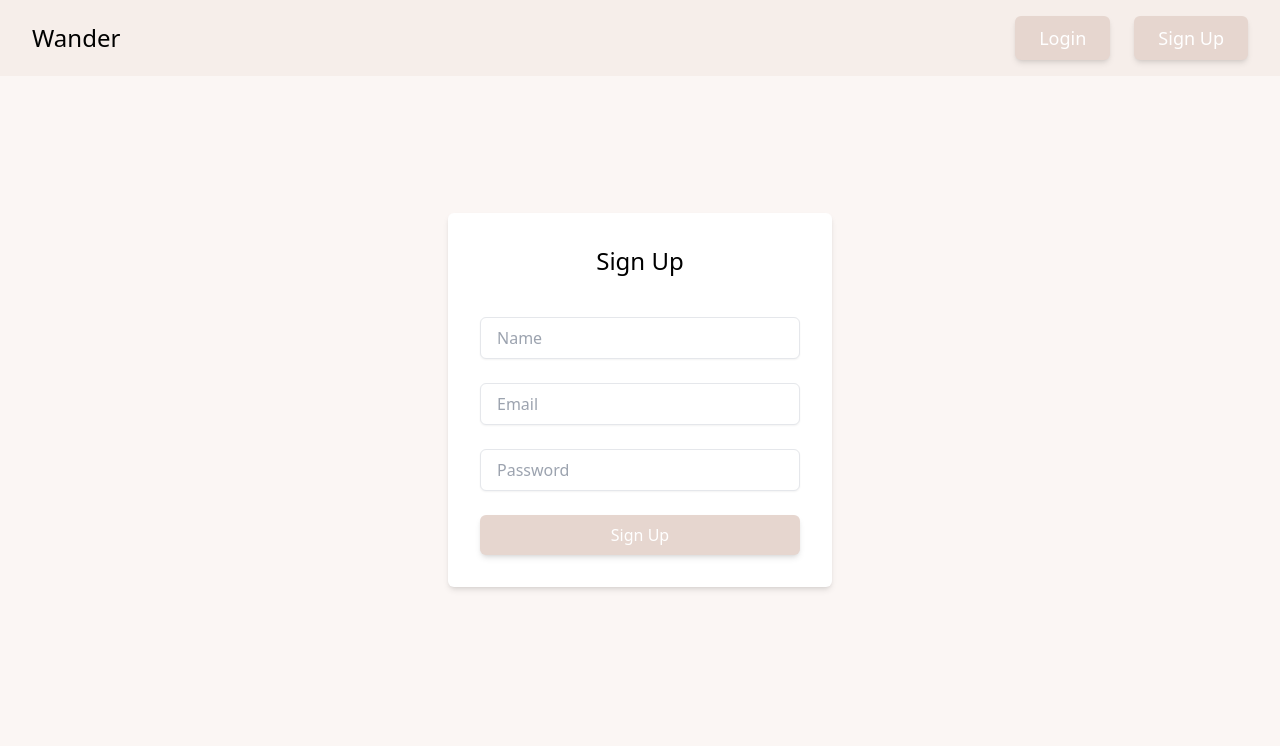
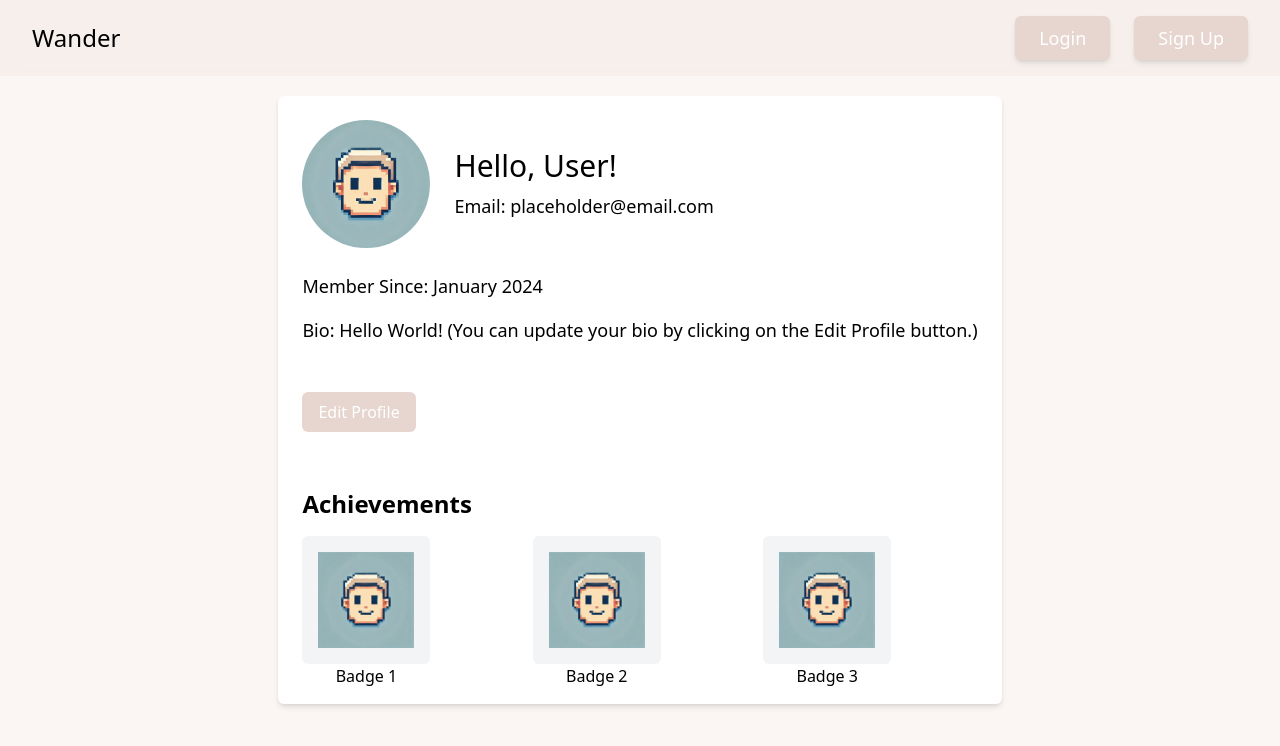
Before and after one commit to crosve/wander, a React (Vite) app in the folder frontend/: page /profile in a window 1280 px wide. Shown: the top 746 px of the page. Built offline with nearby package versions, Linux system fonts and the light colour scheme.

Commit message:
Frontend changes

```diff
--- a/frontend/index.html
+++ b/frontend/index.html
@@ -1,9 +1,9 @@
-<!DOCTYPE html>
+<!doctype html>
 <html lang="en">
   <head>
     <meta charset="UTF-8" />
     <meta name="viewport" content="width=device-width, initial-scale=1.0" />
-    <title>Vite + React</title>
+    <title>Wander</title>
   </head>
   <body>
     <div id="root"></div>
--- a/frontend/package.json
+++ b/frontend/package.json
@@ -10,6 +10,7 @@
     "preview": "vite preview"
   },
   "dependencies": {
+    "@react-google-maps/api": "^2.19.3",
     "framer-motion": "^11.11.1",
     "react": "^18.3.1",
     "react-dom": "^18.3.1",
--- a/frontend/src/App.jsx
+++ b/frontend/src/App.jsx
@@ -1,12 +1,24 @@
+import React from "react";
+import { BrowserRouter as Router, Routes, Route } from "react-router-dom";
 import NavBar from "./components/NavBar";
 import Signup from "./components/profile/Signup";
 import Login from "./components/profile/Login";
+import Summary from "./components/profile/Summary";
+import Home from "./pages/Home";
+import Map from "./pages/Map";
 
 export default function App() {
   return (
-    <>
+    <Router>
       <NavBar />
-      <Signup />
-    </>
+      <Routes>
+        <Route path="/" element={<Login />} />
+        <Route path="/login" element={<Login />} />
+        <Route path="/signup" element={<Signup />} />
+        <Route path="/profile" element={<Summary />} />
+        <Route path="/feed" element={<Home />} />
+        <Route path="/map" element={<Map />} />
+      </Routes>
+    </Router>
   );
 }
--- a/frontend/src/components/NavBar.jsx
+++ b/frontend/src/components/NavBar.jsx
@@ -1,16 +1,21 @@
 import React from "react";
+import { Link } from "react-router-dom";
 
 const NavBar = () => {
   return (
-    <div className="bg-base-color fixed flex w-full items-center justify-between px-8 py-4 font-thin">
+    <div className="bg-base-color fixed z-10 flex w-full items-center justify-between bg-opacity-80 px-8 py-4 font-thin backdrop-blur">
       <div className="text-2xl">Wander</div>
       <div className="flex gap-6 text-lg text-white">
-        <button className="bg-darker-base-color rounded-md px-6 py-2 shadow-md transition-all duration-300 hover:scale-105">
-          Login
-        </button>
-        <button className="bg-darker-base-color rounded-md px-6 py-2 shadow-md transition-all duration-300 hover:scale-105">
-          Sign Up
-        </button>
+        <Link to="/login">
+          <button className="bg-darker-base-color rounded-md px-6 py-2 shadow-md transition-all duration-300 hover:scale-105 hover:bg-opacity-80">
+            Login
+          </button>
+        </Link>
+        <Link to="/signup">
+          <button className="bg-darker-base-color rounded-md px-6 py-2 shadow-md transition-all duration-300 hover:scale-105 hover:bg-opacity-80">
+            Sign Up
+          </button>
+        </Link>
       </div>
     </div>
   );
--- /dev/null
+++ b/frontend/src/components/home/FeedContent.jsx
@@ -0,0 +1,22 @@
+import React from "react";
+
+const FeedContent = ({ image, title, date, altText }) => {
+  return (
+    <div className="flex flex-col">
+      <img
+        src={image}
+        alt={altText}
+        className="h-96 w-full rounded-md object-cover shadow-lg"
+      />
+      <div className="mt-4 text-center">
+        <h2 className="mb-2 text-2xl font-semibold">{title}</h2>
+        <p className="mb-4 text-sm text-gray-500">{date}</p>
+        <button className="bg-darker-base-color rounded px-4 py-2 text-white shadow-md transition-all duration-300 hover:scale-105 hover:bg-opacity-80">
+          Learn More
+        </button>
+      </div>
+    </div>
+  );
+};
+
+export default FeedContent;
--- a/frontend/src/components/profile/Summary.jsx
+++ b/frontend/src/components/profile/Summary.jsx
@@ -0,0 +1,121 @@
+import React, { useState } from "react";
+import defaultProfilePicture from "../../assets/test-images/default-profile-picture.webp";
+
+const ProfileSummary = () => {
+  const [name, setName] = useState("User");
+  const [email, setEmail] = useState("placeholder@email.com");
+  const [bio, setBio] = useState(
+    "Hello World! (You can update your bio by clicking on the Edit Profile button.)",
+  );
+  const [isEditing, setIsEditing] = useState(false);
+  const [profileImage, setProfileImage] = useState(null);
+  const [memberSince] = useState("January 2024");
+
+  // Handle profile picture upload
+  const handleImageChange = (e) => {
+    const file = e.target.files[0];
+    if (file) {
+      setProfileImage(URL.createObjectURL(file));
+    }
+  };
+
+  // Toggle editing mode
+  const toggleEditing = () => {
+    setIsEditing(!isEditing);
+  };
+
+  return (
+    <div className="bg-lighter-base-color flex h-screen items-center justify-center">
+      <div className="rounded-md bg-white p-6 shadow-md">
+        <div className="mb-6 flex items-center gap-6">
+          {/* Profile picture */}
+          <div className="relative h-32 w-32">
+            <img
+              src={profileImage || defaultProfilePicture}
+              alt="Profile picture"
+              className="h-full w-full rounded-full"
+            />
+            <input
+              type="file"
+              className="absolute left-0 top-0 h-full w-full cursor-pointer opacity-0"
+              onChange={handleImageChange}
+            />
+          </div>
+
+          {/* User infos */}
+          <div className="flex flex-col gap-2">
+            {isEditing ? (
+              <input
+                className="rounded-md border p-2 text-3xl"
+                value={name}
+                onChange={(e) => setName(e.target.value)}
+              />
+            ) : (
+              <h1 className="text-3xl">Hello, {name}!</h1>
+            )}
+
+            {isEditing ? (
+              <input
+                className="rounded-md border p-2 text-lg"
+                value={email}
+                onChange={(e) => setEmail(e.target.value)}
+              />
+            ) : (
+              <div className="text-lg">
+                <span>Email: </span> {email}
+              </div>
+            )}
+          </div>
+        </div>
+        <div className="mb-6 flex flex-col gap-4">
+          <div className="text-lg">
+            <span>Member Since: </span> {memberSince}
+          </div>
+          <div className="text-lg">
+            <span>Bio: </span>{" "}
+            {isEditing ? (
+              <textarea
+                className="rounded-md border p-2"
+                value={bio}
+                onChange={(e) => setBio(e.target.value)}
+              />
+            ) : (
+              bio
+            )}
+          </div>
+        </div>
+
+        {/* Edit button */}
+        <button
+          className="bg-darker-base-color mt-6 rounded-md px-4 py-2 text-white transition-all duration-300 hover:scale-105"
+          onClick={toggleEditing}
+        >
+          {isEditing ? "Save" : "Edit Profile"}
+        </button>
+
+        {/* Achievements */}
+        <div className="mt-10 py-4">
+          <h2 className="mb-4 text-2xl font-semibold">Achievements</h2>
+          <div className="grid grid-cols-3 gap-4">
+            {/* Placeholder examples */}
+            <div className="h-32 w-32 rounded-md bg-gray-100 p-4 text-center">
+              <img src={defaultProfilePicture} alt="Badge" className="mb-4" />
+              <p>Badge 1</p>
+            </div>
+            <div className="h-32 w-32 rounded-md bg-gray-100 p-4 text-center">
+              <img src={defaultProfilePicture} alt="Badge" className="mb-4" />
+
+              <p>Badge 2</p>
+            </div>
+            <div className="h-32 w-32 rounded-md bg-gray-100 p-4 text-center">
+              <img src={defaultProfilePicture} alt="Badge" className="mb-4" />
+              <p>Badge 3</p>
+            </div>
+          </div>
+        </div>
+      </div>
+    </div>
+  );
+};
+
+export default ProfileSummary;
--- a/frontend/src/pages/Home.jsx
+++ b/frontend/src/pages/Home.jsx
@@ -0,0 +1,27 @@
+import React from "react";
+import NavBar from "../components/NavBar";
+import FeedContent from "../components/home/FeedContent";
+import testimg1 from "../assets/test-images/test-1.jpg";
+import testimg2 from "../assets/test-images/test-2.jpg";
+import testimg3 from "../assets/test-images/test-3.jpg";
+import testimg4 from "../assets/test-images/test-4.jpg";
+
+const Home = () => {
+  return (
+    <div className="bg-lighter-base-color min-h-screen">
+      <div className="mx-auto max-w-screen-lg pt-32">
+        <div className="grid grid-cols-1 gap-8 md:grid-cols-2">
+          <FeedContent image={testimg1} title="title1" date="1/1/24" />
+
+          <FeedContent image={testimg2} title="title2" date="1/1/24" />
+
+          <FeedContent image={testimg3} title="title3" date="1/1/24" />
+
+          <FeedContent image={testimg4} title="title4" date="1/1/24" />
+        </div>
+      </div>
+    </div>
+  );
+};
+
+export default Home;
--- a/frontend/src/pages/Map.jsx
+++ b/frontend/src/pages/Map.jsx
@@ -0,0 +1,80 @@
+import React, { useEffect, useState } from "react";
+import { FaHeart, FaComment } from "react-icons/fa";
+import testimg1 from "../assets/test-images/test-1.jpg";
+
+const MapsPage = () => {
+  const [location, setLocation] = useState({
+    title: "Central Park",
+    imageUrl: testimg1,
+    likes: 99,
+    description: "This is central park",
+    comments: [
+      { user: "John", text: "cool place" },
+      { user: "Jane", text: "nice" },
+    ],
+  });
+
+  useEffect(() => {
+    const script = document.createElement("script");
+    script.src = `https://maps.googleapis.com/maps/api/js?key=AIzaSyAL1kzmsE0Hzl28qm5Trp1_s76quJnsHEY`;
+    script.async = true;
+    script.defer = true;
+    document.head.appendChild(script);
+
+    script.onload = () => {
+      const map = new window.google.maps.Map(document.getElementById("map"), {
+        center: { lat: 40.785091, lng: -73.968285 },
+        zoom: 12,
+      });
+
+      new window.google.maps.Marker({
+        position: { lat: 40.785091, lng: -73.968285 },
+        map: map,
+        title: location.title,
+      });
+    };
+
+    return () => {
+      document.head.removeChild(script);
+    };
+  }, [location.title]);
+
+  return (
+    <div className="bg-lighter-base-color flex h-screen pt-20">
+      {/* Map */}
+      <div id="map" className="h-full w-2/3"></div>
+
+      {/* Side container */}
+      <div className="bg-lighter-base-color h-full w-1/3 overflow-scroll overflow-y-auto p-6 shadow-lg">
+        <h2 className="mb-4 text-2xl">{location.title}</h2>
+
+        <img
+          src={location.imageUrl}
+          alt={location.title}
+          className="mb-4 rounded-lg shadow-md"
+        />
+
+        <div className="mb-4 flex items-center gap-2 text-lg">
+          <FaHeart className="text-blue-500" />
+          <span className="font-semibold">Likes: {location.likes}</span>
+        </div>
+
+        <p className="mb-4 text-lg">{location.description}</p>
+
+        <h3 className="mb-2 text-xl">
+          <FaComment className="mr-2 inline-block" /> Comments
+        </h3>
+        <ul className="space-y-4">
+          {location.comments.map((comment, index) => (
+            <li key={index} className="rounded-lg bg-white p-4 shadow-sm">
+              <p className="font-semibold">{comment.user}</p>
+              <p>{comment.text}</p>
+            </li>
+          ))}
+        </ul>
+      </div>
+    </div>
+  );
+};
+
+export default MapsPage;
--- a/frontend/src/pages/Profile.jsx
+++ b/frontend/src/pages/Profile.jsx
@@ -0,0 +1,7 @@
+import React from "react";
+
+const Profile = () => {
+  return <div>Profile</div>;
+};
+
+export default Profile;
```
Also changed, not shown: frontend/src/assets/test-images/default-profile-picture.webp (added), 1 other file (tests, documents, lock files or other folders).
